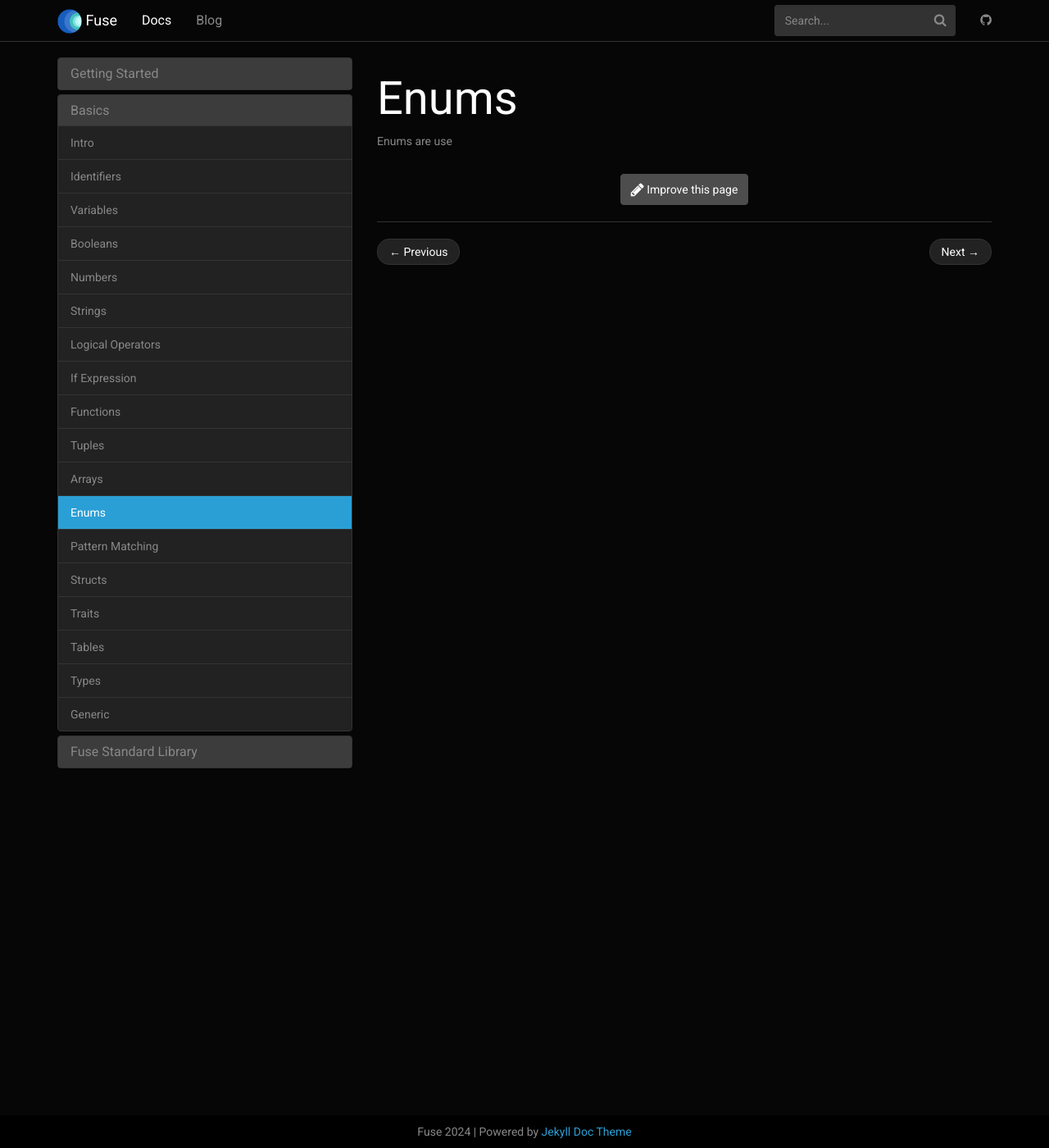
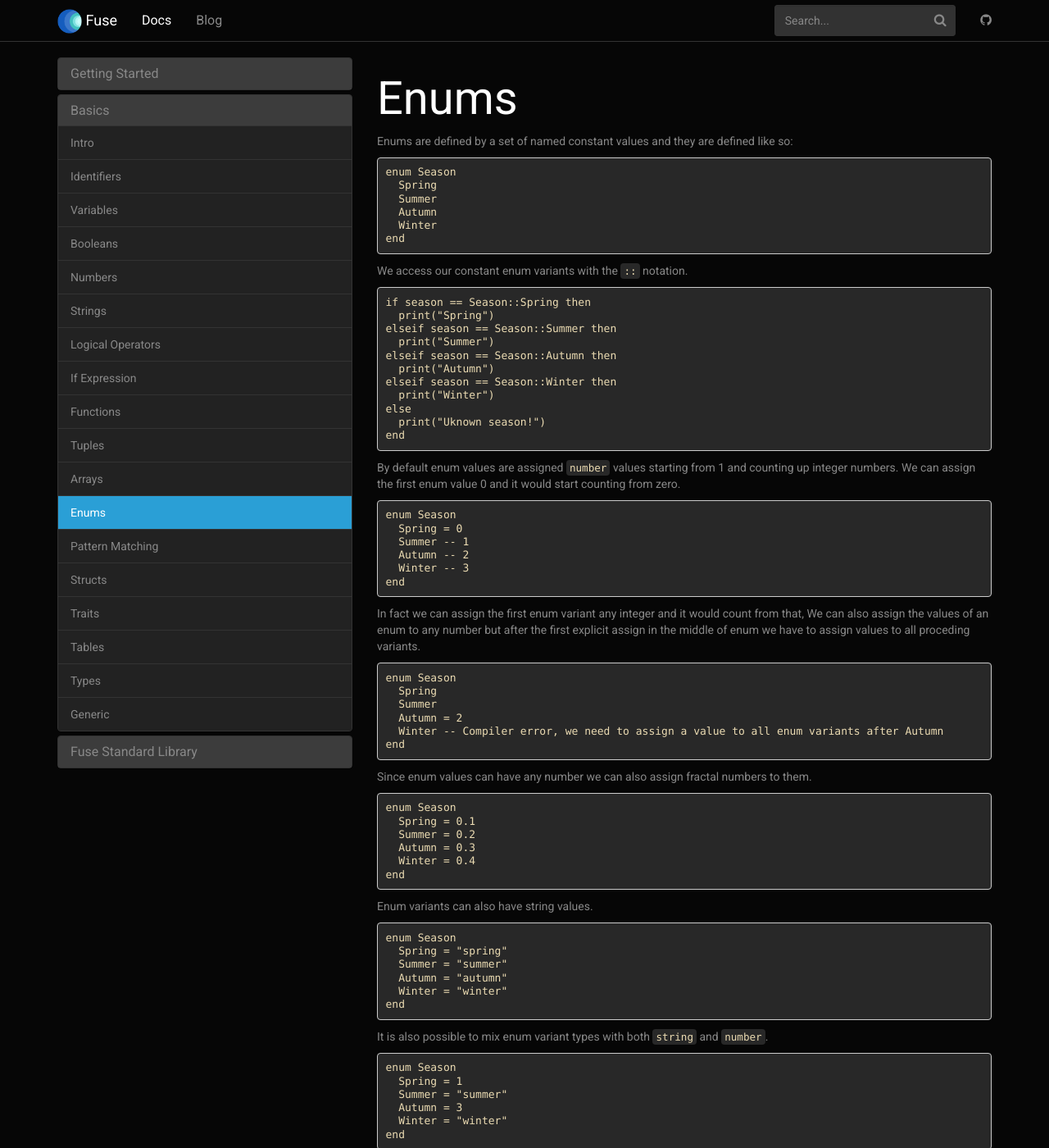
Before and after one commit to fuse-lang/fuse-lang.github.io, a Jekyll site: the page built from _docs/basics/11-enums.md, in a window 1280 px wide and 1400 px high. Shown: the whole window at 82% size. Built offline with Jekyll 4.4.1, drawn with Linux system fonts in a browser that asks for light colours.

Commit message:
add some enum documentation.

````diff
--- a/_docs/basics/11-enums.md
+++ b/_docs/basics/11-enums.md
@@ -3,4 +3,84 @@ title: Enums
 permalink: /docs/enums/
 ---
 
-Enums are use
+Enums are defined by a set of named constant values and they are defined like so:
+
+```fuse
+enum Season
+  Spring
+  Summer
+  Autumn
+  Winter
+end
+```
+
+We access our constant enum variants with the `::` notation.
+
+```fuse
+if season == Season::Spring then
+  print("Spring")
+elseif season == Season::Summer then
+  print("Summer")
+elseif season == Season::Autumn then
+  print("Autumn")
+elseif season == Season::Winter then
+  print("Winter")
+else
+  print("Uknown season!")
+end
+```
+
+By default enum values are assigned `number` values starting from 1 and counting up integer numbers. We can assign the first enum value 0 and it would start counting from zero.
+
+```fuse
+enum Season
+  Spring = 0
+  Summer -- 1
+  Autumn -- 2
+  Winter -- 3
+end
+```
+
+In fact we can assign the first enum variant any integer and it would count from that, We can also assign the values of an enum to any number but after the first explicit assign in the middle of enum we have to assign values to all proceding variants.
+
+```fuse
+enum Season
+  Spring
+  Summer
+  Autumn = 2
+  Winter -- Compiler error, we need to assign a value to all enum variants after Autumn
+end
+```
+
+Since enum values can have any number we can also assign fractal numbers to them.
+
+```fuse
+enum Season
+  Spring = 0.1
+  Summer = 0.2
+  Autumn = 0.3
+  Winter = 0.4
+end
+```
+
+Enum variants can also have string values.
+
+```fuse
+enum Season
+  Spring = "spring"
+  Summer = "summer"
+  Autumn = "autumn"
+  Winter = "winter"
+end
+```
+
+It is also possible to mix enum variant types with both `string` and `number`.
+
+```fuse
+enum Season
+  Spring = 1
+  Summer = "summer"
+  Autumn = 3
+  Winter = "winter"
+end
+```
````
